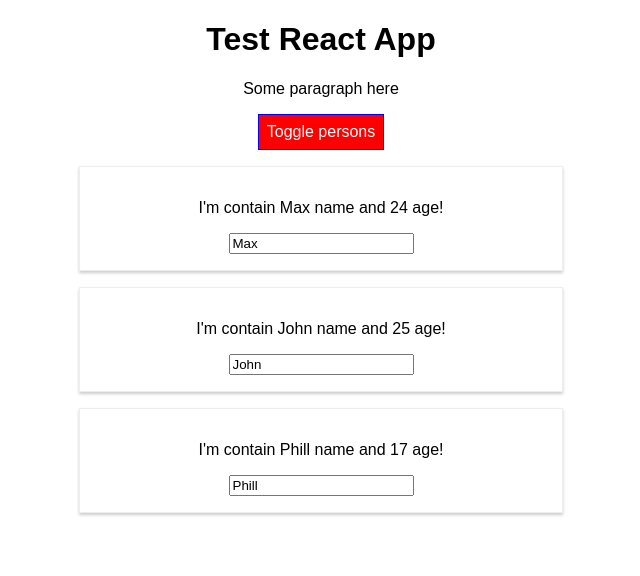
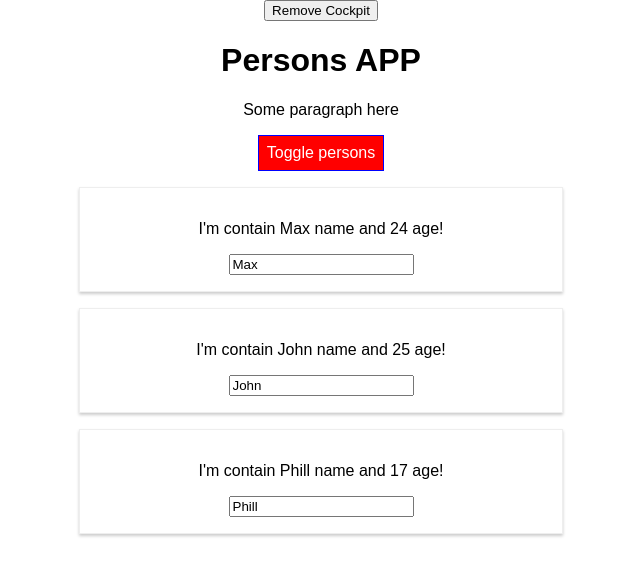
Before and after one commit to liquiz0v/react-the-complete-guide, a React app in the folder react-complete-guide/: page / in a window 1280 px wide. Both pictures are taken after a click on the button "Toggle persons". Shown: the top 576 px of the page, without its empty margins (319-959 px from the left). Built offline with nearby package versions, Linux system fonts and the light colour scheme.

Commit message:
Recent changes, completed Lecture 96.

```diff
--- /dev/null
+++ b/react-complete-guide/src/Components/Cockpit/Cockpit.css
@@ -0,0 +1,29 @@
+.red {
+    color: red;
+}
+
+.bold {
+    font-weight: bold;
+}
+
+.Button {
+    background-color: green;
+    color: white;
+    font: inherit;
+    border: 1px solid blue;
+    padding: 8px;
+    cursor: pointer;
+}
+
+.Button:hover {
+    background-color: lightgreen;
+    color: black;
+}
+
+.Button.Red {
+    background-color: red;
+}
+
+.Button.Red:hover {
+    background-color: salmon;
+}
--- a/react-complete-guide/src/Components/Cockpit/Cockpit.js
+++ b/react-complete-guide/src/Components/Cockpit/Cockpit.js
@@ -0,0 +1,50 @@
+import React, { useEffect } from 'react'
+
+import classes from "./Cockpit.css"
+
+const cockpit = (props) => {
+
+    useEffect(() => {
+        console.log('[Cockpit.js] useEffect')
+        // Executed when component is updated, or created
+        setTimeout(() => {
+            alert('Saved some data to the cloud')
+        }, 1000);
+        return () => {
+            console.log('[Cockpit.js] cleanup in useEffect')
+        }
+    }, []);
+
+    useEffect(() => {
+        console.log('[Cockpit.js] 2nd useEffect')
+        return () => {
+            console.log('[Cockpit.js] cleanup in 2nd useEffect')
+        }
+    });
+
+    const assignedClasses = [];
+
+    let btnClass = [classes.Button];
+    if(props.showPersons){
+        btnClass.push(classes.Red);
+    }
+
+    if(props.persons.length <= 2){
+        assignedClasses.push(classes.red); // ["red"]
+    }
+    if(props.persons.length <= 1){
+        assignedClasses.push(classes.bold); // ["red", "bold"]
+    }
+
+    return (
+        <div>
+            <h1>{props.title}</h1>
+            <p className={assignedClasses.join(" ")}>Some paragraph here</p>
+            <button
+                className={btnClass.join(" ")}
+                onClick={props.clicked}>Toggle persons</button>
+        </div>
+    );
+};
+
+export default cockpit;
--- a/react-complete-guide/src/Components/Persons/Person/Person.js
+++ b/react-complete-guide/src/Components/Persons/Person/Person.js
@@ -1,4 +1,4 @@
-import React from 'react';
+import React, {Component} from 'react';
 import classes from "./Person.css";
 import styled from "styled-components";
 // import Radium from "radium";
@@ -15,21 +15,27 @@
                  width: 450px;
             }`; // new component served by third-party library (already component, so we don't need () =>)
 
-const person = (props) => {
+class Person extends Component{
     // const style = {
     //   '@media (min-width: 500px)': { // default css media query in jsx
     //     width: "450px",
     //   }
     // };
 
-    return (
-        // <div className="Person" style={style}>
-        <div className={classes.Person}>
-            <p onClick={props.click}>I'm contain {props.name} name and {props.age} age!</p>
-            <p>{props.children}</p>
-            <input type="text" onChange={props.changed} value={props.name}/>
-        </div>
-    )
+
+    render() {
+        console.log('[Person.js] rendering')
+        return (
+            // <div className="Person" style={style}>
+            <div className={classes.Person}>
+                <p onClick={this.props.click}>I'm contain {this.props.name} name and {this.props.age} age!</p>
+                <p>{this.props.children}</p>
+                <input type="text" onChange={this.props.changed} value={this.props.name}/>
+            </div>
+        )
+    }
+
+
 };
 
-export default person; //High Order Component (Radium)
+export default Person; //High Order Component (Radium)
--- a/react-complete-guide/src/Components/Persons/Persons.js
+++ b/react-complete-guide/src/Components/Persons/Persons.js
@@ -1,14 +1,53 @@
-import React from 'react';
+import React, {Component} from 'react';
 import Person from './Person/Person'
 
-const Persons = (props) =>
-    props.persons.map((person, index) => {
+class Persons extends Component{
+
+    // static getDerivedStateFromProps(props, state) {
+    //     console.log('[Persons.js] getDerivedStateFromProps');
+    //     return state;
+    // }
+
+    // componentWillReceiveProps(nextProps, nextContext) {
+    //     console.log('[Persons.js] componentWillReceiveProps', this.props);
+    // } REMOVED
+
+    shouldComponentUpdate(nextProps, nextState, nextContext) {
+        console.log('[Persons.js] shouldComponentUpdate');
+        return true;
+    }
+
+    getSnapshotBeforeUpdate(prevProps, prevState) {
+        console.log('[Persons.js] getSnapshotBeforeUpdate');
+        return {message: 'Snapshot!'};
+    }
+
+    // componentWillUpdate(nextProps, nextState, nextContext) {
+    //
+    // } REMOVED
+
+    componentDidUpdate(prevProps, prevState, snapshot) {
+        console.log('[Persons.js] componentDidUpdate');
+        console.log(snapshot)
+    }
+
+    componentWillUnmount() {
+        console.log('[Persons.js] componentWillUnmount')
+    }
+
+    render() {
+        console.log('[Persons.js] rendering')
+        return this.props.persons.map((person, index) => {
+
             return <Person
-          click={() => props.clicked(index)}
+                click={() => this.props.clicked(index)}
                 name={person.name}
                 age={person.age}
                 key={person.id}
-          changed={(event) => props.changed(event, person.id)}/>
+                changed={(event) => this.props.changed(event, person.id)}/>
         });
+    }
+
+};
 
 export default Persons;
--- a/react-complete-guide/src/Containers/App.css
+++ b/react-complete-guide/src/Containers/App.css
@@ -1,33 +1,3 @@
 .App {
   text-align: center;
 }
-
-.red {
-  color: red;
-}
-
-.bold {
-  font-weight: bold;
-}
-
-.Button {
-  background-color: green;
-  color: white;
-  font: inherit;
-  border: 1px solid blue;
-  padding: 8px;
-  cursor: pointer;
-}
-
-.Button:hover {
-  background-color: lightgreen;
-  color: black;
-}
-
-.Button.Red {
-  background-color: red;
-}
-
-.Button.Red:hover {
-  background-color: salmon;
-}
--- a/react-complete-guide/src/Containers/App.js
+++ b/react-complete-guide/src/Containers/App.js
@@ -4,8 +4,14 @@
 import styled from "styled-components";
 import Persons from '../Components/Persons/Persons'
 // import Radium, { StyleRoot } from "radium";
+import Cockpit from '../Components/Cockpit/Cockpit'
 
 class App extends Component {
+  constructor(props) {
+    super(props);
+    console.log('[App.js] Constructor')
+  }
+
   state = {
     persons: [
       { id: 'dadwad', name: "Max", age: 24},
@@ -13,8 +19,15 @@
       { id: 'fjsoif', name: "Phill", age: 17},
     ],
     otherState: 'Some other state...',
-    showPersons: false
+    showPersons: false,
+    showCockpit: true
   };
+
+  static getDerivedStateFromProps(props, state){
+    console.log('[App.js] getDerivedStateFromProps', props)
+
+    return state
+  }
 
   nameChangedHandler = (event, id) => {
     const personIndex = this.state.persons.findIndex(p => {
@@ -47,41 +60,52 @@
     this.setState({ showPersons: !doesShow})
   };
 
+  // componentWillMount() {
+  //   console.log('[App.js] componentWillMount')
+  // }
+
+  componentDidMount() {
+    console.log('[App.js] componentDidMount')
+  }
+
+  shouldComponentUpdate(nextProps, nextState, nextContext) {
+    console.log('[App.js] shouldComponentUpdate')
+    return true;
+  }
+
+  componentDidUpdate(prevProps, prevState, snapshot) {
+    console.log('[App.js] componentDidUpdate')
+  }
+
   render() {
+    console.log('[App.js] render')
+
     let persons = null;
-    let btnClass = [classes.Button];
+
 
     if (this.state.showPersons === true){
       persons = (
           // <StyleRoot>
-            <div>
+
               <Persons
                 persons={ this.state.persons }
                 clicked={ this.deletePersonHandler }
                 changed={ this.nameChangedHandler }/>
-            </div>
+
           // </StyleRoot>
       );
-      btnClass.push(classes.Red);
+
     }
-
-    const assignedClasses = [];
-    if(this.state.persons.length <= 2){
-      assignedClasses.push(classes.red); // ["red"]
-    }
-    if(this.state.persons.length <= 1){
-      assignedClasses.push(classes.bold); // ["red", "bold"]
-    }
-
 
     return (
       <div className={classes.App}>
-        <h1>Test React App</h1>
-        <p className={assignedClasses.join(" ")}>Some paragraph here</p>
-        <button
-            className={btnClass.join(" ")}
-            alt={this.state.showPersons}
-            onClick={this.togglePersonsHandler}>Toggle persons</button>
+        <button onClick={() => {this.setState({showCockpit: false})}}>Remove Cockpit</button>
+        {this.state.showCockpit ? <Cockpit
+            title={this.props.appTitle}
+            showPersons={this.state.showPersons}
+            persons={this.state.persons}
+            clicked={this.togglePersonsHandler}
+        /> : null}
         {persons}
       </div>
     );
--- a/react-complete-guide/src/index.js
+++ b/react-complete-guide/src/index.js
@@ -4,5 +4,5 @@
 import App from './Containers/App';
 import registerServiceWorker from './registerServiceWorker';
 
-ReactDOM.render(<App />, document.getElementById('root'));
+ReactDOM.render(<App appTitle={'Persons APP'} />, document.getElementById('root'));
 registerServiceWorker();
```
Also changed, not shown: 1 other file (tests, documents, lock files or other folders). Lines whose indentation alone changed are shown as unchanged.
